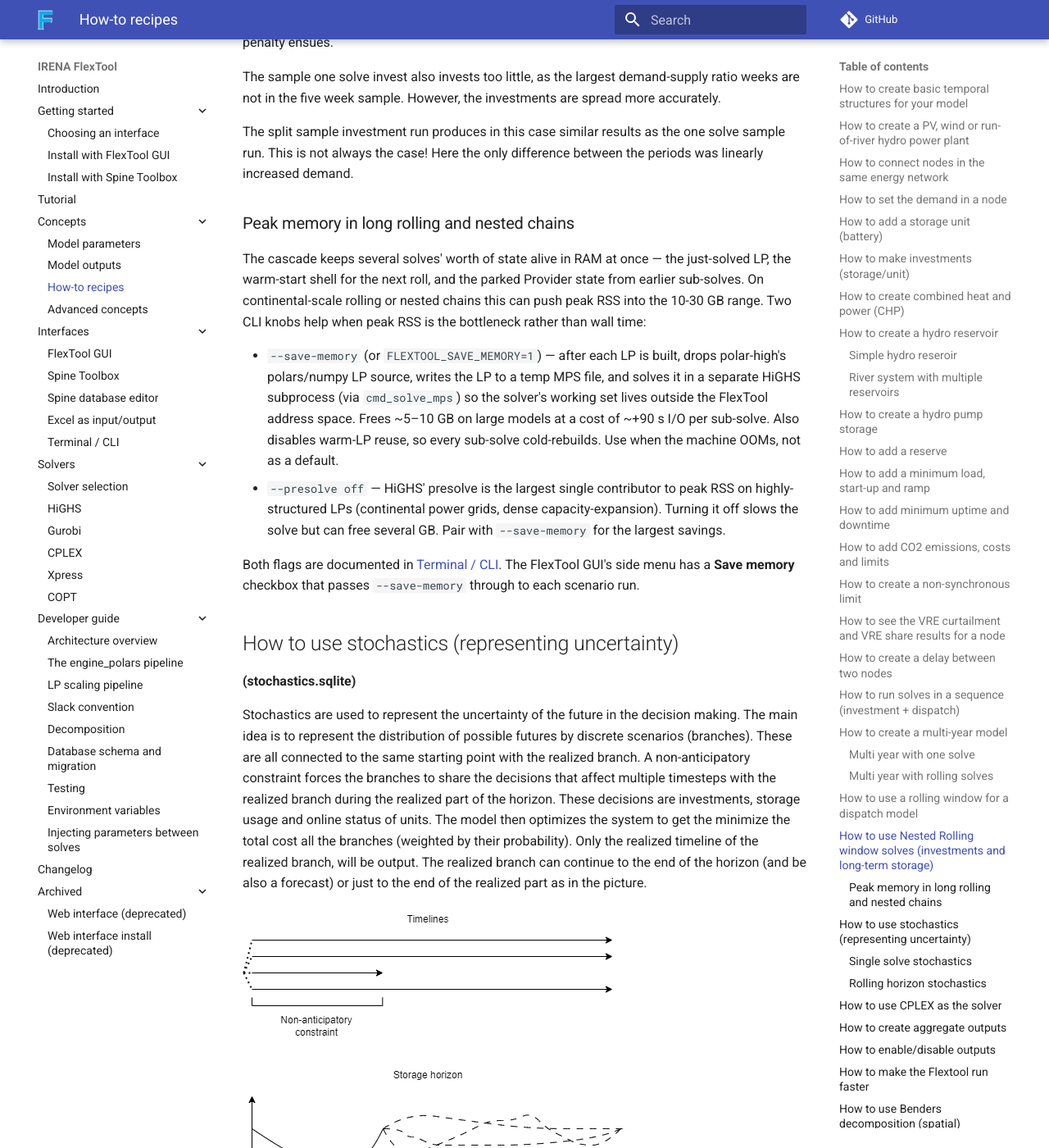
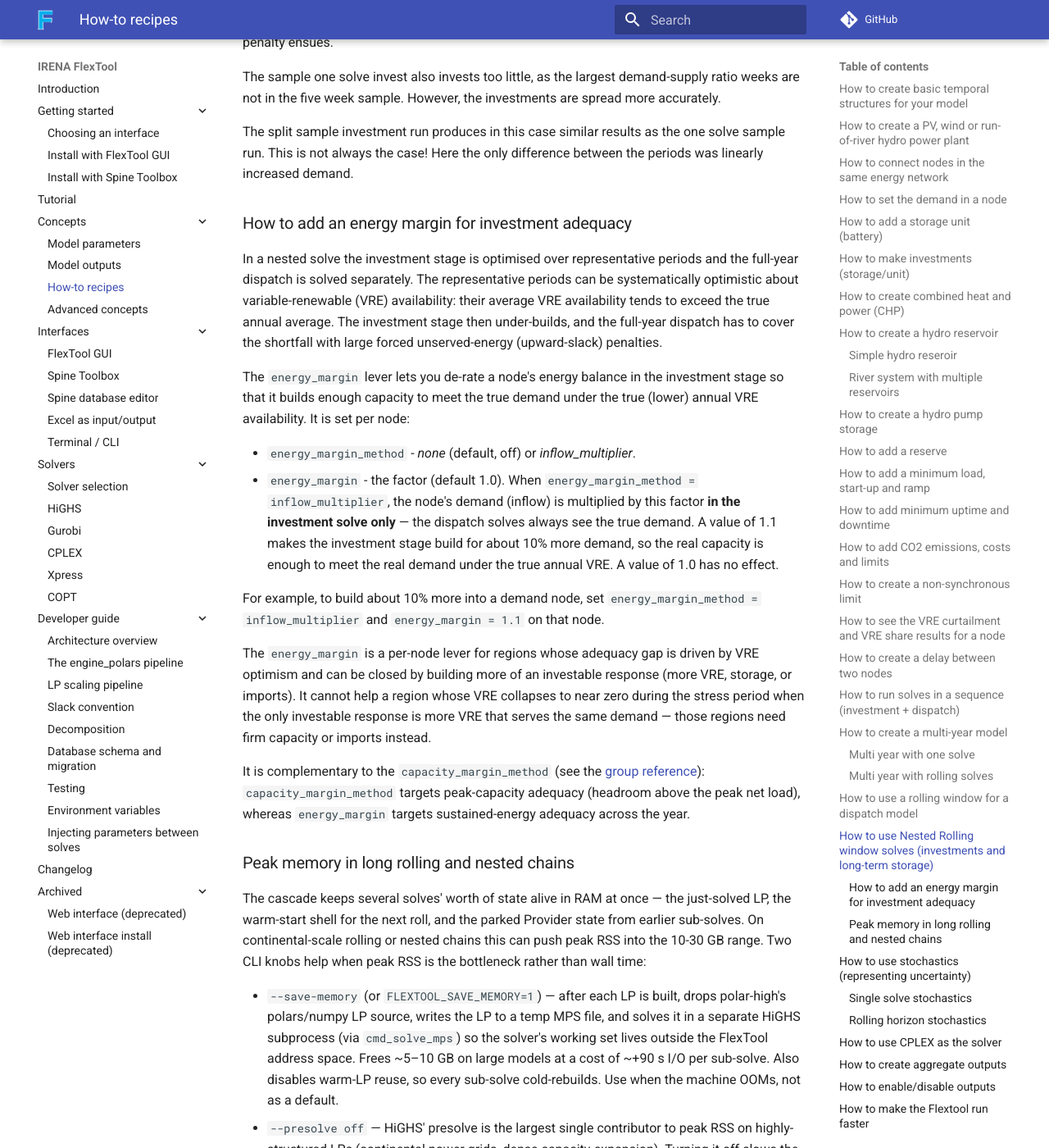
Before and after one commit to irena-flextool/flextool, an MkDocs documentation site: the page built from docs/how_to.md, in a window 1280 px wide and 1400 px high, scrolled down 52202 px. Shown: the whole window at 82% size. Built offline with MkDocs 1.6.1 and Material for MkDocs 9.7.7, drawn with Linux system fonts in a browser that asks for light colours; comment, search, counter and statistics services are not loaded.

Commit message:
docs: document energy_margin and capacity_margin_method
Co-Authored-By: Claude Opus 4.8 (1M context) <noreply@anthropic.com>

```diff
--- a/docs/how_to.md
+++ b/docs/how_to.md
@@ -1038,6 +1038,21 @@ The sample one solve invest also invests too little, as the largest demand-suppl
 
 The split sample investment run produces in this case similar results as the one solve sample run. This is not always the case! Here the only difference between the periods was linearly increased demand.
 
+### How to add an energy margin for investment adequacy
+
+In a nested solve the investment stage is optimised over representative periods and the full-year dispatch is solved separately. The representative periods can be systematically optimistic about variable-renewable (VRE) availability: their average VRE availability tends to exceed the true annual average. The investment stage then under-builds, and the full-year dispatch has to cover the shortfall with large forced unserved-energy (upward-slack) penalties.
+
+The `energy_margin` lever lets you de-rate a node's energy balance in the investment stage so that it builds enough capacity to meet the true demand under the true (lower) annual VRE availability. It is set per node:
+
+- `energy_margin_method` - *none* (default, off) or *inflow_multiplier*.
+- `energy_margin` - the factor (default 1.0). When `energy_margin_method = inflow_multiplier`, the node's demand (inflow) is multiplied by this factor **in the investment solve only** — the dispatch solves always see the true demand. A value of 1.1 makes the investment stage build for about 10% more demand, so the real capacity is enough to meet the real demand under the true annual VRE. A value of 1.0 has no effect.
+
+For example, to build about 10% more into a demand node, set `energy_margin_method = inflow_multiplier` and `energy_margin = 1.1` on that node.
+
+The `energy_margin` is a per-node lever for regions whose adequacy gap is driven by VRE optimism and can be closed by building more of an investable response (more VRE, storage, or imports). It cannot help a region whose VRE collapses to near zero during the stress period when the only investable response is more VRE that serves the same demand — those regions need firm capacity or imports instead.
+
+It is complementary to the `capacity_margin_method` (see the [group reference](reference.md#limits-for-nodes)): `capacity_margin_method` targets peak-capacity adequacy (headroom above the peak net load), whereas `energy_margin` targets sustained-energy adequacy across the year.
+
 ### Peak memory in long rolling and nested chains
 
 The cascade keeps several solves' worth of state alive in RAM at once — the just-solved LP, the warm-start shell for the next roll, and the parked Provider state from earlier sub-solves. On continental-scale rolling or nested chains this can push peak RSS into the 10-30 GB range. Two CLI knobs help when peak RSS is the bottleneck rather than wall time:
```
Also changed, not shown: docs/reference.md (+4 -2 lines).
